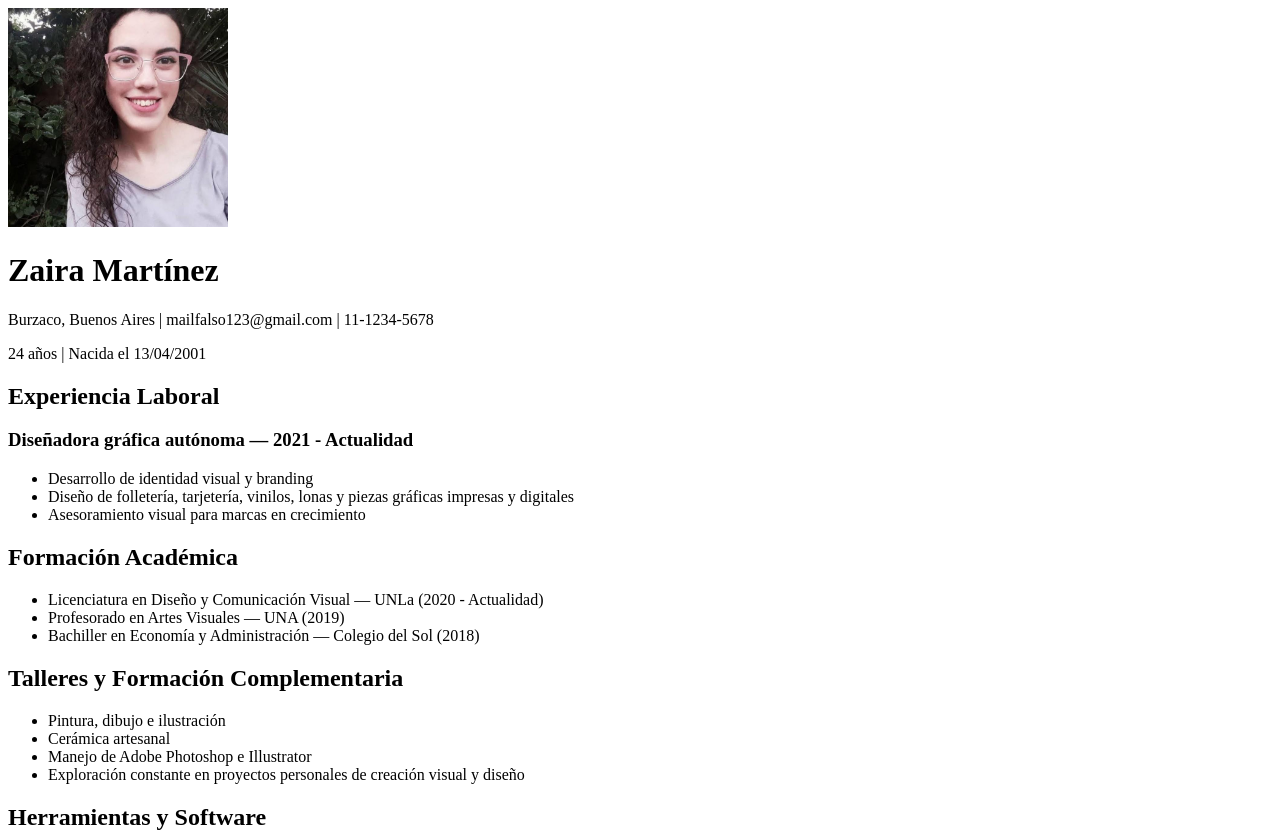
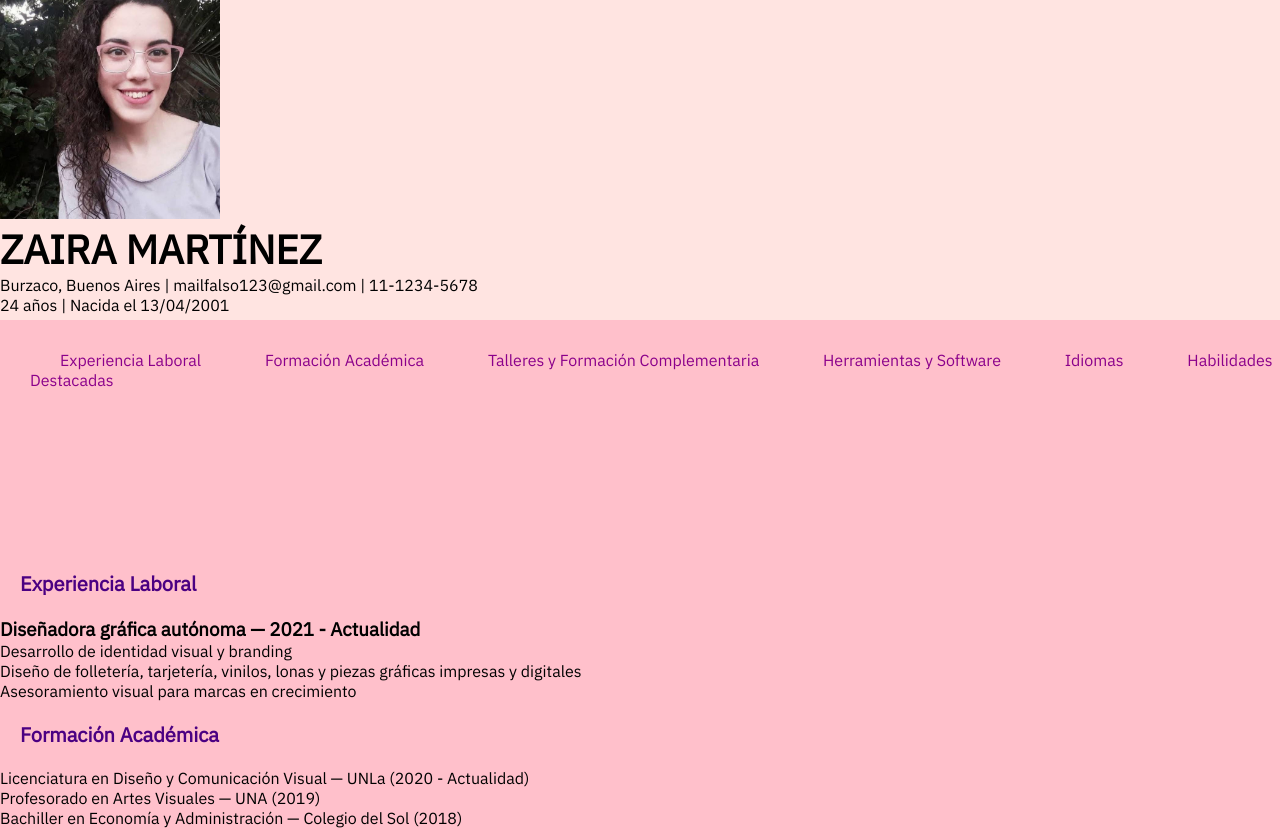
Before and after one commit to zairamartz/tp1-zaira-martz, a plain HTML site: page index.html in a window 1280 px wide. Shown: the top 834 px of the page. Drawn offline with Linux system fonts and the light colour scheme.

Commit message:
avance con css

```diff
--- /dev/null
+++ b/estilos.css
@@ -0,0 +1,64 @@
+* {
+    margin: 0px;
+    padding: 0px;
+
+}
+
+@font-face {
+    font-family: 'IBM Plex-Sans';
+    src: url("fonts/IBMPlexSans-Regular.ttf");
+    font-weight: normal;
+    font-style: normal;
+}
+
+body {
+    background-color: pink;
+    font-family: 'IBM Plex-Sans', sans-serif;
+}
+
+#cabecera {
+    width: 100%;
+    height: 320px;
+    background-color: mistyrose;
+}
+
+.botonera {
+    width: 100%;
+    height: 200px;
+    padding-top: 30px;
+}
+
+nav ul {
+    list-style: none;
+    padding-left: 30px;
+}
+
+nav ul li {
+    display: inline;
+
+}
+
+.botonera a {
+    text-decoration: none;
+    color:darkmagenta;
+    padding: 10px 20px;
+    margin: 20px 10px;
+}
+
+.botonera a:hover {
+    background-color: darkmagenta;
+    color: #fff;
+}
+
+h1 {
+    font-size: 40px;
+    font-weight: 800;
+    text-transform: uppercase;
+}
+
+h2 {
+    font-size: 20px;
+    font-weight: 800;
+    padding: 20px 20px;
+    color:indigo
+}
--- a/index.html
+++ b/index.html
@@ -3,14 +3,25 @@
     <head>
         <meta charset="utf-8"/>
         <title>Zaira Martínez</title>
+        <link href="estilos.css" rel="stylesheet" type="text/css"
     </head>
     <body>
-        <header>
+        <header id="cabecera">
             <img src="img/foto-perfil.jpg" alt="Foto de perfil" width="220" heigh="216">
             <h1>Zaira Martínez</h1>
             <p>Burzaco, Buenos Aires | mailfalso123@gmail.com | 11-1234-5678</p>
             <p>24 años | Nacida el 13/04/2001</p>
         </header>
+        <nav class="botonera">
+            <ul>
+                <li><a href="#">Experiencia Laboral</a></li>
+                <li><a href="#">Formación Académica</a></li>
+                <li><a href="#">Talleres y Formación Complementaria</a></li>
+                <li><a href="#">Herramientas y Software</a></li>
+                <li><a href="#">Idiomas</a></li>
+                <li><a href="#">Habilidades Destacadas</a></li>
+            </ul>
+        </nav>
         <main>
             <section>
                 <h2>Experiencia Laboral</h2>
```
Also changed, not shown: fonts/IBMPlexSans-Bold.ttf (added), fonts/IBMPlexSans-BoldItalic.ttf (added), fonts/IBMPlexSans-Italic.ttf (added), fonts/IBMPlexSans-Regular.ttf (added).
